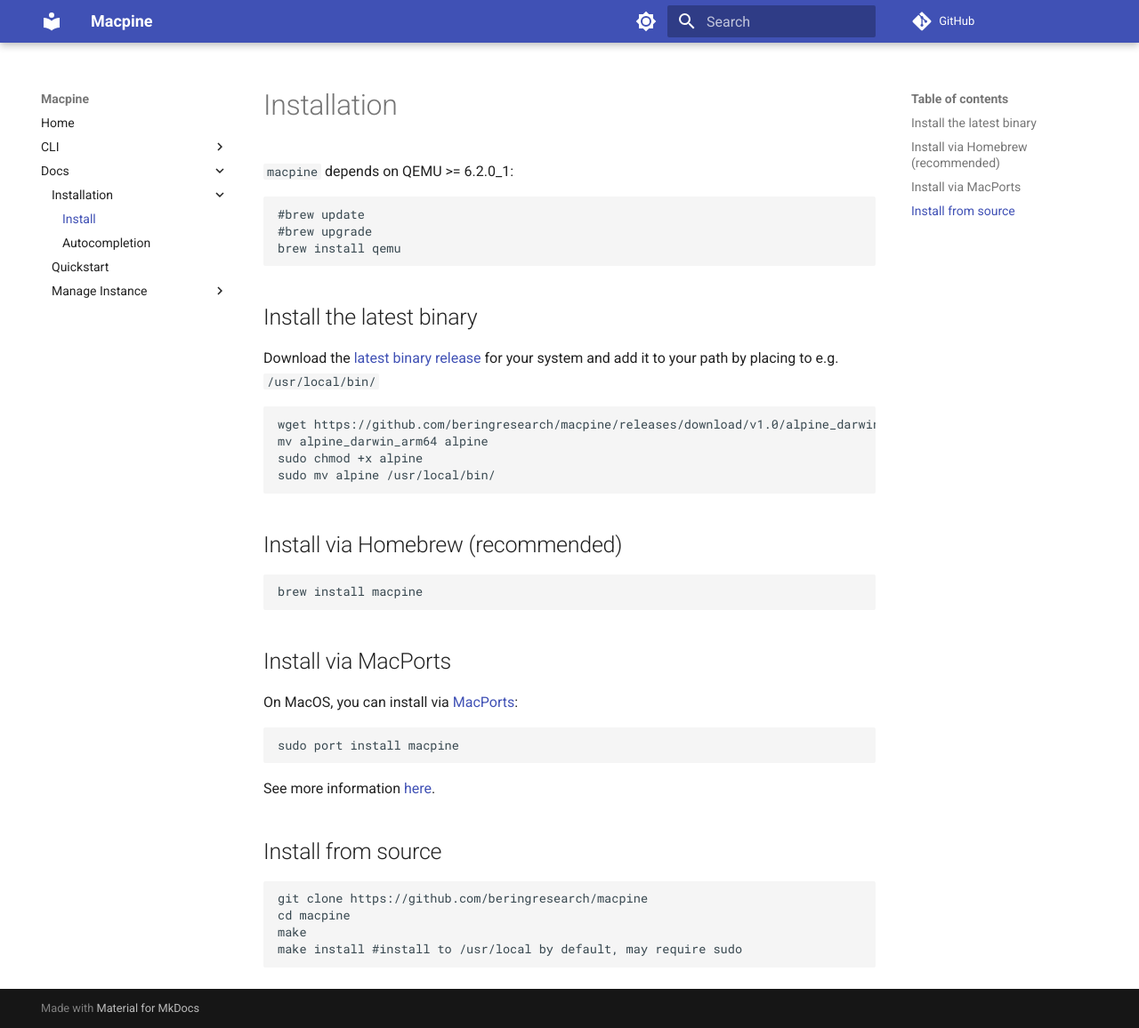
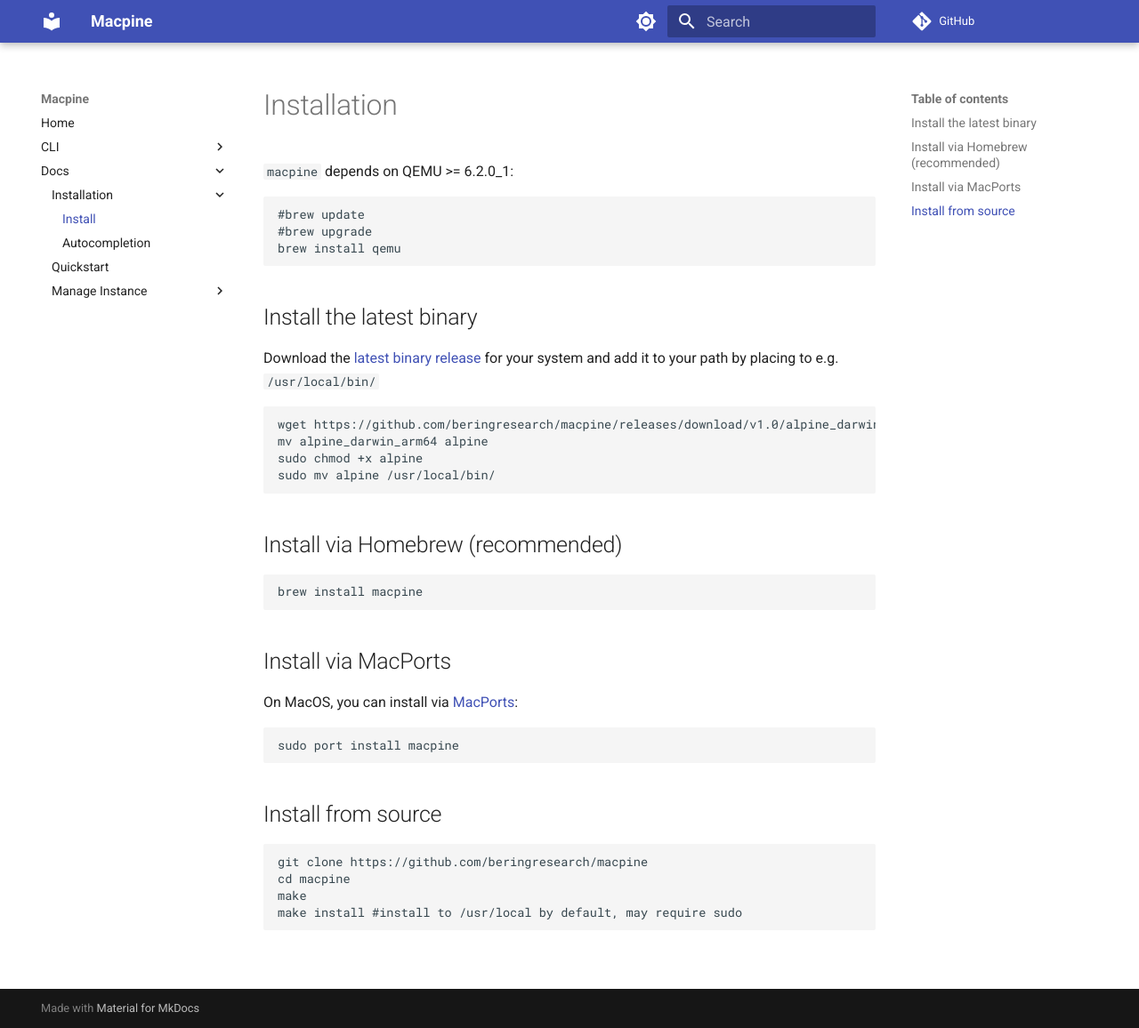
Before and after one commit to beringresearch/macpine, an MkDocs documentation site: the page built from docs/docs/install.md, in a window 1280 px wide and 1156 px high. Shown: the whole window at 89% size. Built offline with MkDocs 1.6.1 and Material for MkDocs 9.7.7, drawn with Linux system fonts in a browser that asks for light colours; comment, search, counter and statistics services are not loaded.

Commit message:
update installation docs

````diff
--- a/docs/docs/install.md
+++ b/docs/docs/install.md
@@ -32,8 +32,6 @@
 sudo port install macpine
 ```
 
-See more information [here](https://ports.macports.org/port/macpine/).
-
 ## Install from source
 
 ```bash
````
Also changed, not shown: README.md.
